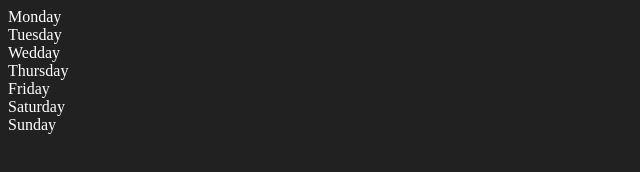
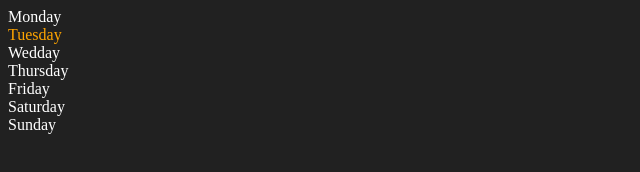
Before and after one commit to krishgarg344/JS-Learning, a plain HTML site: page Dom/two.html in a window 1280 px wide. Shown: the full height of the page, 0-640 px from the left. Drawn offline with Linux system fonts and the light colour scheme.

Commit message:
two changes

```diff
--- a/Dom/two.html
+++ b/Dom/two.html
@@ -16,4 +16,14 @@
         <div class="day">Sunday</div>
     </div>
 </body>
+<script>
+    const p = document.querySelector('.week')
+    //console.log(p);
+    //console.log(p.child);
+    //console.log(p.child[1].innerHTML);
+    for (let i = 0; i < p.children.length; i++) {
+        console.log(p.children[i].innerHTML);
+    }
+    p.children[1].style.color = 'orange'
+</script>
 </html>
```
Lines whose indentation alone changed are shown as unchanged.
